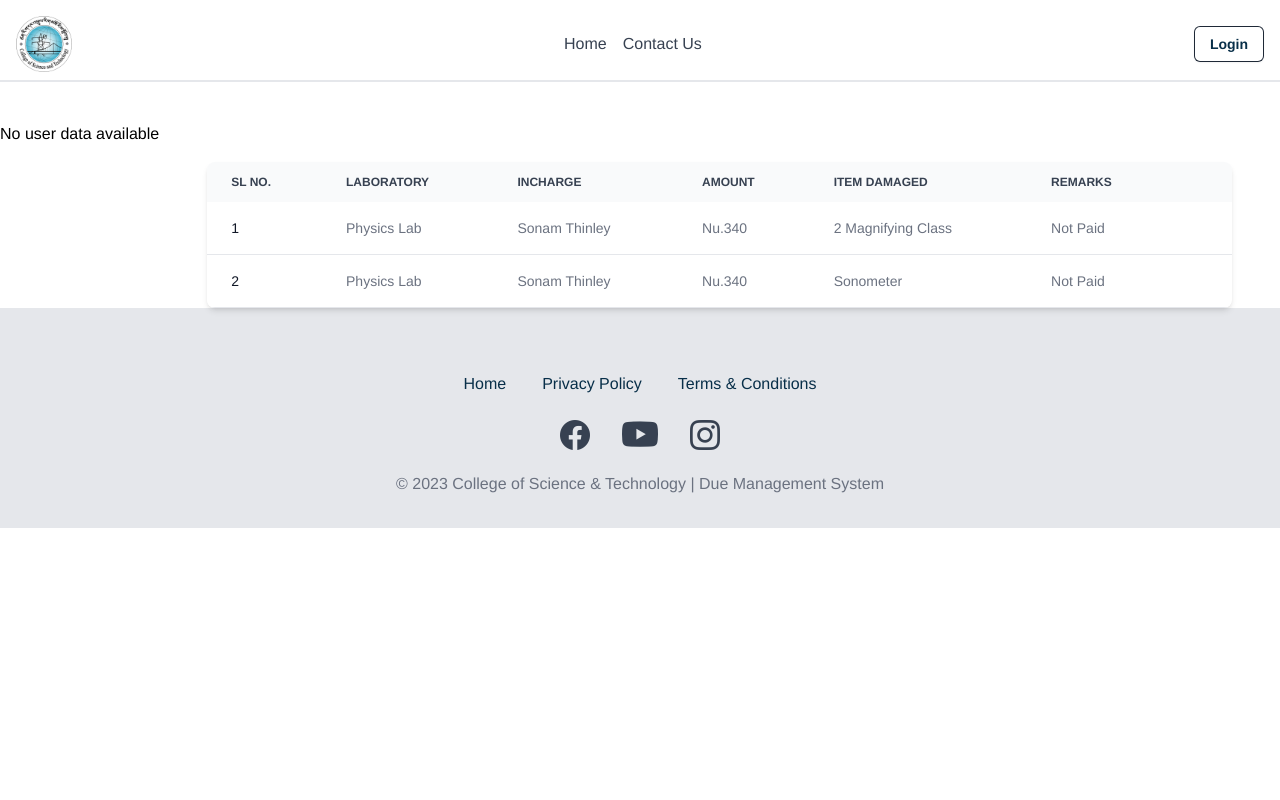
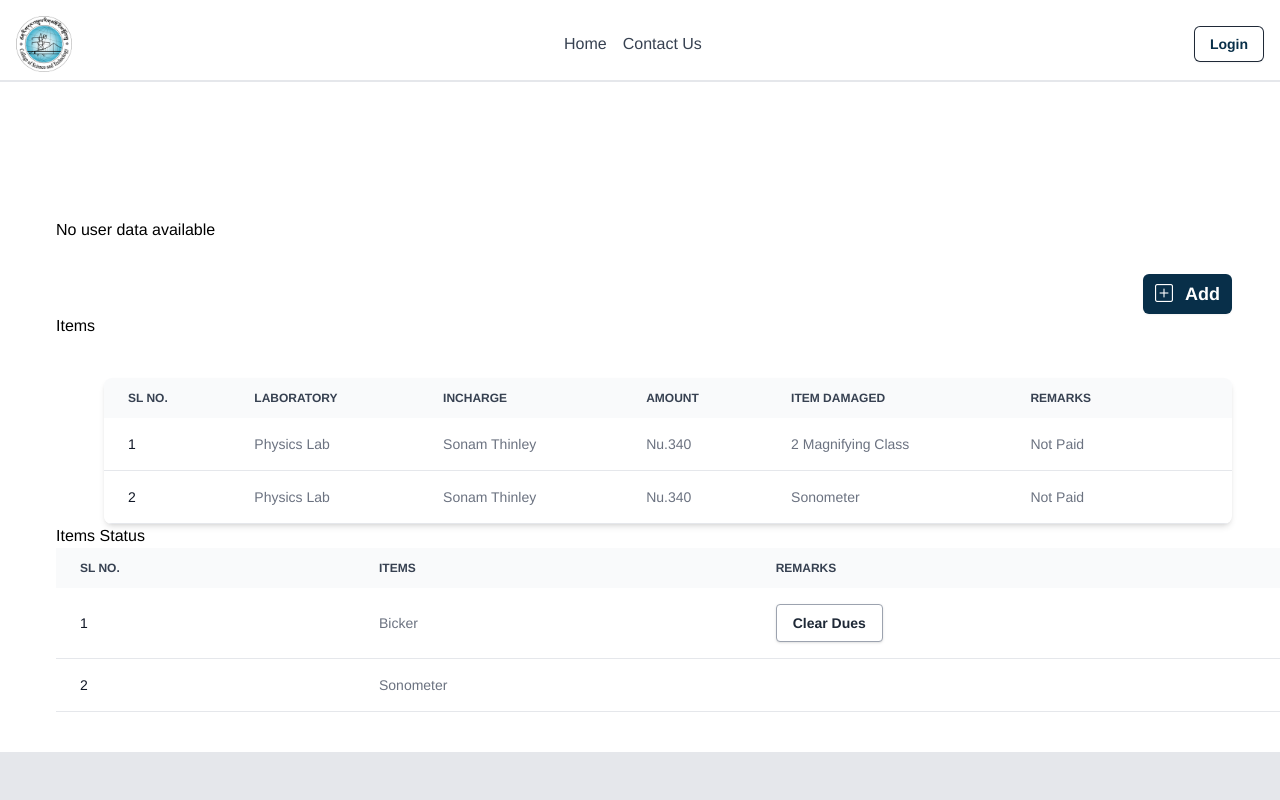
Before and after one commit to divyashC/due-mgmt-sys, a React (Create React App) app in the folder frontend/: page /profile in a window 1280 px wide. Shown: the top 800 px of the page. Built offline with nearby package versions, Linux system fonts and the light colour scheme.

Commit message:
add dues dialogue box

```diff
--- /dev/null
+++ b/frontend/src/components/ClearDuesModal.js
@@ -0,0 +1,32 @@
+import React from 'react';
+
+const ClearDuesModal = ({ isOpen, onClose, onClear, onCancel }) => {
+  if (!isOpen) {
+    return null;
+  }
+
+  return (
+    <div className="fixed inset-0 z-50 flex items-center justify-center">
+      <div className="fixed inset-0 bg-black opacity-60" onClick={onClose}></div>
+      <div className="z-10 p-4 bg-white rounded-lg shadow-lg">
+        <p>Are you sure you want to clear the dues?</p>
+        <div className="flex justify-end mt-4">
+          <button
+            onClick={onClear}
+            className="px-4 py-2 mr-2 text-white bg-green-500 rounded"
+          >
+            Yes
+          </button>
+          <button
+            onClick={onCancel}
+            className="px-4 py-2 text-white bg-red-500 rounded"
+          >
+            No
+          </button>
+        </div>
+      </div>
+    </div>
+  );
+};
+
+export default ClearDuesModal;
--- a/frontend/src/pages/Profile.js
+++ b/frontend/src/pages/Profile.js
@@ -1,21 +1,138 @@
-import React from "react";
+// import React from "react";
+// import ProfileCard from "../components/ProfileCard.js";
+// import Table from "../components/Table.js";
+// import SearchBar from "../components/SearchBar.js";
+// import AddBtn from "../components/AddBtn.js";
+
+// const Profile = () => {
+
+
+
+// 	// Get the user type from local storage
+// 	const userDetails = JSON.parse(localStorage.getItem("userDetails"));
+// 	const userType = userDetails ? userDetails.userType : null;
+
+// 	return (
+// 		<>
+// 			<div className="relative pt-24 mt-10 mb-10 ml-14">
+// 				<div className="flex">
+// 					<ProfileCard />
+// 				</div>
+// 				<div className="flex-1">
+// 					{userType === "Admin" && (
+// 						<div className="flex items-center justify-center mt-8 mb-10">
+// 							<SearchBar />
+// 						</div>
+// 					)}
+// 					{userType === "Staff" && (
+// 						<div className="flex justify-end mt-8 mr-12">
+// 							<AddBtn />
+// 						</div>
+// 					)}
+// 						<h1>Items </h1>
+// 					<Table />
+// 				</div>
+// <br>
+// </br>
+// 				<div>
+
+// 					<h1>Items Status</h1>
+// 				<table className="w-full text-sm text-left text-gray-500">
+// 					<thead className="text-xs text-gray-700 uppercase bg-gray-50">
+// 						<tr>
+// 							<th scope="col" className="px-6 py-3">
+// 								SL No.
+// 							</th>
+// 							<th scope="col" className="px-6 py-3">
+// 								<div className="flex items-center">Items</div>
+// 							</th>
+// 							<th scope="col" className="px-6 py-3">
+// 								<div className="flex items-center">Remarks</div>
+// 							</th>
+
+// 						</tr>
+// 					</thead>
+// 					<tbody>
+// 						<tr className="bg-white border-b">
+// 							<th
+// 								scope="row"
+// 								className="px-6 py-4 font-medium text-gray-900 whitespace-nowrap"
+// 							>
+// 								1
+// 							</th>
+// 							<td className="px-6 py-4">Bicker</td>
+// 							<td className="px-6 py-4">
+// 							<button id="clearButton"  class="bg-white hover:bg-gray-100 text-gray-800 font-semibold py-2 px-4 border border-gray-400 rounded shadow">
+//   Clear Dues
+// </button>
+
+// 							</td>
+
+
+
+// 						</tr>
+
+// 						<tr className="bg-white border-b">
+// 							<th
+// 								scope="row"
+// 								className="px-6 py-4 font-medium text-gray-900 whitespace-nowrap"
+// 							>
+// 								2
+// 							</th>
+// 							<td className="px-6 py-4">Sonometer</td>
+
+
+// 						</tr>
+// 					</tbody>
+// 				</table>
+// 				</div>
+
+
+
+// 			</div>
+// 		</>
+// 	);
+// };
+
+// export default Profile;
+import React, { useState } from "react";
 import ProfileCard from "../components/ProfileCard.js";
 import Table from "../components/Table.js";
 import SearchBar from "../components/SearchBar.js";
 import AddBtn from "../components/AddBtn.js";
+import ClearDuesModal from "../components/ClearDuesModal.js";
 
 const Profile = () => {
-	// Get the user type from local storage
-	const userDetails = JSON.parse(localStorage.getItem("userDetails"));
-	const userType = userDetails ? userDetails.userType : null;
+  const [isClearDuesModalOpen, setIsClearDuesModalOpen] = useState(false);
+  const [duesCleared, setDuesCleared] = useState(false); // New state variable
+
+  const openClearDuesModal = () => {
+    setIsClearDuesModalOpen(true);
+  };
+
+  const closeClearDuesModal = () => {
+    setIsClearDuesModalOpen(false);
+  };
+
+  const handleClearDues = () => {
+    // Perform the action to clear dues here
+    // You can update your table or perform any necessary actions
+    // Then close the modal and set duesCleared to true
+    closeClearDuesModal();
+    setDuesCleared(true);
+  };
+
+  // Define userType or load it from wherever you get it
+  const userType = "Staff"; // Replace with your logic to get userType
 
   return (
     <>
-			<div className="flex mt-10">
+      <div className="relative pt-24 mt-10 mb-10 ml-14">
         <div className="flex">
           <ProfileCard />
         </div>
         <div className="flex-1">
+          {/* ...Your existing code ... */}
           {userType === "Admin" && (
             <div className="flex items-center justify-center mt-8 mb-10">
               <SearchBar />
@@ -26,9 +143,70 @@ const Profile = () => {
               <AddBtn />
             </div>
           )}
-					<Table />
+          <h1>Items </h1>
+          <Table
+            onClearDues={openClearDuesModal}
+            duesCleared={duesCleared} // Pass the duesCleared state to the Table
+          />
+        </div>
+        <div>
+          <h1>Items Status</h1>
+          <table className="w-full text-sm text-left text-gray-500">
+            <thead className="text-xs text-gray-700 uppercase bg-gray-50">
+              <tr>
+                <th scope="col" className="px-6 py-3">
+                  SL No.
+                </th>
+                <th scope="col" className="px-6 py-3">
+                  <div className="flex items-center">Items</div>
+                </th>
+                <th scope="col" className="px-6 py-3">
+                  <div className="flex items-center">Remarks</div>
+                </th>
+              </tr>
+            </thead>
+            <tbody>
+              <tr className="bg-white border-b">
+                <th
+                  scope="row"
+                  className="px-6 py-4 font-medium text-gray-900 whitespace-nowrap"
+                >
+                  1
+                </th>
+                <td className="px-6 py-4">Bicker</td>
+                <td className="px-6 py-4">
+                  {duesCleared ? (
+                    "Cleared"
+                  ) : (
+                    <button
+                      id="clearButton"
+                      className="px-4 py-2 font-semibold text-gray-800 bg-white border border-gray-400 rounded shadow hover-bg-gray-100"
+                      onClick={openClearDuesModal}
+                    >
+                      Clear Dues
+                    </button>
+                  )}
+                </td>
+              </tr>
+              <tr className="bg-white border-b">
+                <th
+                  scope="row"
+                  className="px-6 py-4 font-medium text-gray-900 whitespace-nowrap"
+                >
+                  2
+                </th>
+                <td className="px-6 py-4">Sonometer</td>
+              </tr>
+            </tbody>
+          </table>
         </div>
       </div>
+      <ClearDuesModal
+        isOpen={isClearDuesModalOpen}
+        onClose={closeClearDuesModal}
+        onClear={handleClearDues}
+        onCancel={closeClearDuesModal}
+      />
     </>
   );
 };
```
Lines whose indentation alone changed are shown as unchanged.
